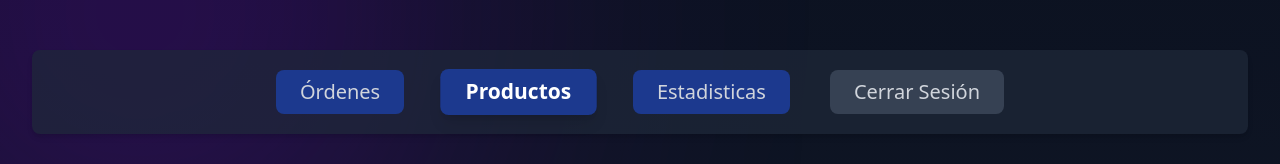
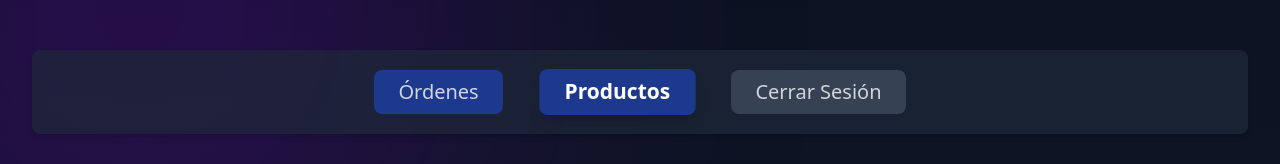
Before and after one commit to Marcosdaag/frontstock, an Angular app in the folder frontstock/: page /managment/products in a window 1280 px wide. Shown: the part 128-292 px from the top of the page. Built offline with nearby package versions, Linux system fonts and the light colour scheme; no server answers; sample sign-in values are in the browser's storage.

Commit message:
metrics and urlconnect

```diff
--- a/frontstock/src/app/app-module.ts
+++ b/frontstock/src/app/app-module.ts
@@ -14,7 +14,6 @@ import { Products } from './components/products/products';
 import { Orders } from './components/orders/orders';
 import { Contact } from './components/contact/contact';
 import { Managment } from './components/managment/managment';
-import { Metrics } from './components/metrics/metrics';
 
 @NgModule({
   declarations: [
@@ -24,7 +23,6 @@ import { Metrics } from './components/metrics/metrics';
     Orders,
     Contact,
     Managment,
-    Metrics
   ],
   imports: [
     BrowserModule,
--- a/frontstock/src/app/app.routing.ts
+++ b/frontstock/src/app/app.routing.ts
@@ -8,7 +8,6 @@ import { Products } from './components/products/products';
 import { Orders } from './components/orders/orders';
 import { Contact } from './components/contact/contact';
 import { Managment } from "./components/managment/managment";
-import { Metrics } from "./components/metrics/metrics";
 import { AuthGuard } from './auth/auth.guard';
 import { LoginGuard } from "./guards/login.guard";
 
@@ -21,7 +20,6 @@ const appRoutes: Routes = [
         children: [
             { path: 'products', component: Products },
             { path: 'orders', component: Orders },
-            { path: 'metrics', component: Metrics },
             { path: '', redirectTo: 'products', pathMatch: 'full' }
         ],
     },
--- a/frontstock/src/app/components/managment/managment.html
+++ b/frontstock/src/app/components/managment/managment.html
@@ -17,13 +17,6 @@
     Productos
   </a>
 
-  <a routerLink="metrics" routerLinkActive="bg-blue-600 text-white font-semibold shadow-lg scale-105" class="text-xl text-gray-300 font-medium bg-blue-900 py-2 px-6 rounded-lg
-            transition-all duration-300 ease-in-out
-            hover:bg-blue-700 hover:text-white hover:shadow-lg hover:scale-105
-            w-full md:w-auto text-center">
-    Estadisticas
-  </a>
-
   <button (click)="logout()" type="button" class="text-xl text-gray-300 font-medium bg-gray-700 py-2 px-6 rounded-lg
                  transition-all duration-300 ease-in-out
                  hover:bg-red-600 hover:text-white hover:shadow-lg hover:scale-105
--- a/frontstock/src/app/components/metrics/metrics.html
+++ /dev/null
@@ -1 +0,0 @@
-<p>metrics works!</p>
```
Also changed, not shown: frontstock/src/app/components/metrics/metrics.ts (deleted, +0 -11 lines), frontstock/src/environments/environment.ts (+0 -9 lines), frontstock/src/app/components/metrics/metrics.css (deleted), 1 other file (tests, documents, lock files or other folders).
